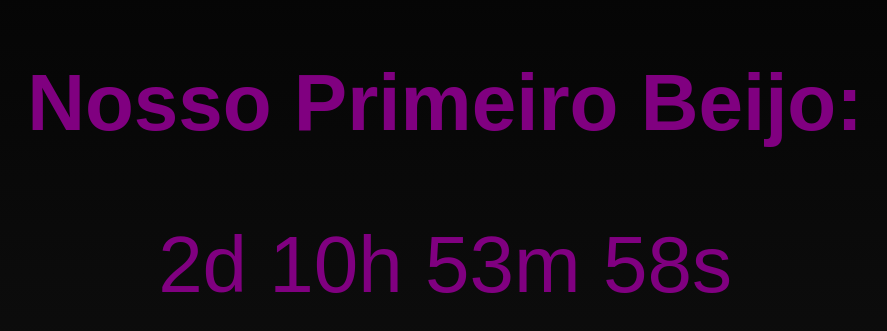
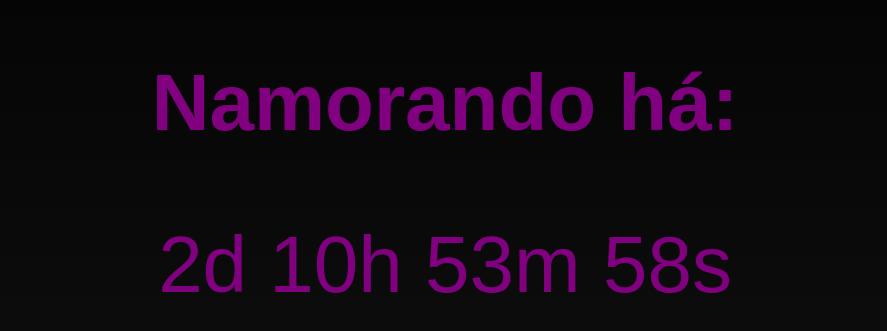
Before and after one commit to FloresIgor/cronos1, a plain HTML site: page index.html in a window 1280 px wide. Shown: the part 243-574 px from the top of the page, without its empty margins (195-1082 px from the left). Drawn offline with Linux system fonts and the light colour scheme.

Commit message:
Change heading text from 'Nosso Primeiro Beijo' to 'Namorando há'

```diff
--- a/index.html
+++ b/index.html
@@ -34,7 +34,7 @@
 </head>
 <body>
   <div>
-  <h1 id="titulo">Nosso Primeiro Beijo:</h1>
+  <h1 id="titulo">Namorando há:</h1>
 
   <div id="timer">Carregando...</div>
 
```
